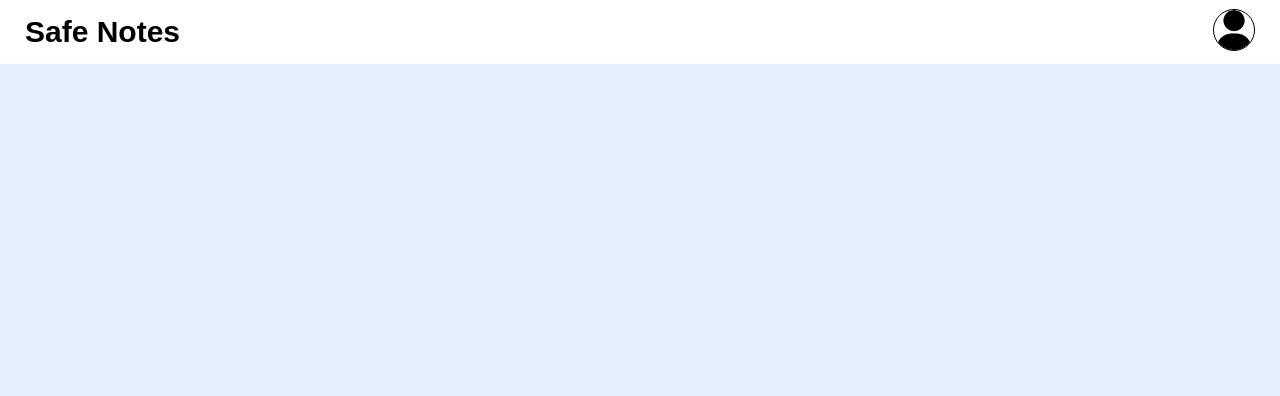
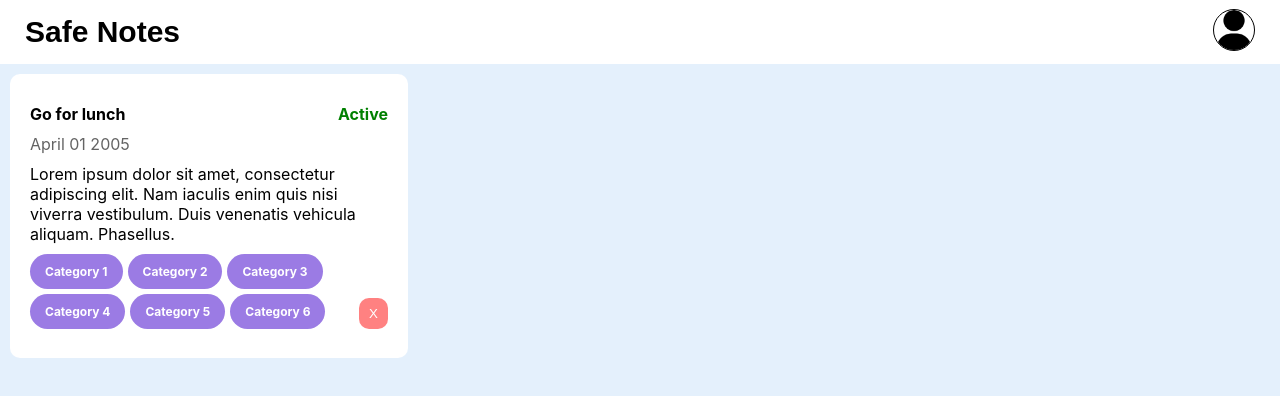
Before and after one commit to cortzero/safe-notes-application, a React (Vite) app in the folder safe-notes-frontend/: page / in a window 1280 px wide. Shown: the top 396 px of the page. Built offline with nearby package versions, Linux system fonts and the light colour scheme.

Commit message:
Created the card component of the note

```diff
--- /dev/null
+++ b/safe-notes-frontend/src/components/CategoryLabel.jsx
@@ -0,0 +1,10 @@
+import React from 'react';
+import '../styles/CategoryLabel.css';
+
+export default function CategoryLabel(props) {
+  return (
+    <div className='category-label'>
+      <p className='category'>{props.category}</p>
+    </div>
+  )
+}
--- /dev/null
+++ b/safe-notes-frontend/src/components/NoteCard.jsx
@@ -0,0 +1,45 @@
+import React from 'react'
+import '../styles/NoteCard.css';
+import CategoryLabel from './CategoryLabel';
+
+export default function NoteCard() {
+  const note = {
+    title: 'Go for lunch',
+    status: 'Active',
+    date: 'April 01 2005',
+    text: 'Lorem ipsum dolor sit amet, consectetur adipiscing elit. Nam iaculis  enim quis nisi viverra vestibulum. Duis venenatis vehicula aliquam. Phasellus.',
+    categories: [
+      <CategoryLabel key='1' category='Category 1' />,
+      <CategoryLabel key='2' category='Category 2' />,
+      <CategoryLabel key='3' category='Category 3' />,
+      <CategoryLabel key='4' category='Category 4' />,
+      <CategoryLabel key='5' category='Category 5' />,
+      <CategoryLabel key='6' category='Category 6' />
+    ]
+  };
+
+  return (
+    <div className='card'>
+      <div className='card-title-div'>
+        <p className='title'>{note.title}</p>
+        <p className='note-state-label'>{note.status}</p>
+      </div>
+      <div className='note-date-div'>
+        <p className='note-date'>{note.date}</p>
+      </div>
+      <div className='note-text-div'>
+        <p className='note-text'>
+          {note.text}
+        </p>
+      </div>
+      <div className='footer-card-div'>
+        <div className='note-categories-div'>
+          {note.categories}
+        </div>
+        <div className='delete-button-div'>
+          <button className='delete-button'>X</button>
+        </div>
+      </div>
+    </div>
+  )
+}
--- /dev/null
+++ b/safe-notes-frontend/src/components/NotesGrid.jsx
@@ -0,0 +1,10 @@
+import React from 'react'
+import NoteCard from './NoteCard'
+
+export default function NotesGrid() {
+  return (
+    <div className='notes-grid'>
+      <NoteCard />
+    </div>
+  )
+}
--- a/safe-notes-frontend/src/main.jsx
+++ b/safe-notes-frontend/src/main.jsx
@@ -2,9 +2,11 @@ import { StrictMode } from 'react'
 import { createRoot } from 'react-dom/client'
 import NavBar from './components/NavBar'
 import './index.css'
+import NotesGrid from './components/NotesGrid'
 
 createRoot(document.getElementById('root')).render(
   <StrictMode>
     <NavBar />
+    <NotesGrid />
   </StrictMode>,
 )
--- /dev/null
+++ b/safe-notes-frontend/src/styles/CategoryLabel.css
@@ -0,0 +1,15 @@
+.category-label {
+  height: fit-content;
+  width: fit-content;
+  padding: 10px 15px;
+  border: none;
+  border-radius: 20px;
+  background-color: #9B7BE4;
+}
+
+.category {
+  color: white;
+  font-weight: bold;
+  font-size: 12px;
+  margin: 0;
+}
--- /dev/null
+++ b/safe-notes-frontend/src/styles/NoteCard.css
@@ -0,0 +1,72 @@
+.card {
+  border: none;
+  border-radius: 10px;
+  width: 358px;
+  height: 244px;
+  background-color: white;
+  margin: 10px;
+  padding: 20px;
+  display: flex;
+  flex-direction: column;
+  justify-content: center;
+  gap: 10px;
+}
+
+.card-title-div {
+  display: flex;
+  align-items: end;
+}
+
+.title {
+  flex: 4;
+  margin: 0;
+  text-align: left;
+  font-weight: bold;
+}
+
+.note-state-label {
+  flex: 1;
+  margin: 0;
+  text-align: right;
+  color: green;
+  font-weight: bold;
+}
+
+.note-date {
+  color: #646464;
+  margin: 0;
+}
+
+.note-text {
+  margin: 0;
+  /* overflow: hidden;
+  white-space: nowrap;
+  text-overflow: ellipsis; */
+}
+
+.footer-card-div {
+  display: flex;
+}
+
+.note-categories-div {
+  flex: 5;
+  display: flex;
+  flex-wrap: wrap;
+  gap: 5px 5px;
+}
+
+.delete-button-div {
+  flex: 1;
+  display: flex;
+  justify-content: right;
+  align-items: end;
+}
+
+.delete-button {
+  border: none;
+  border-radius: 10px;
+  padding: 8px 10px;
+  background-color: #FF8181;
+  color: white;
+  cursor: pointer;
+}
```
